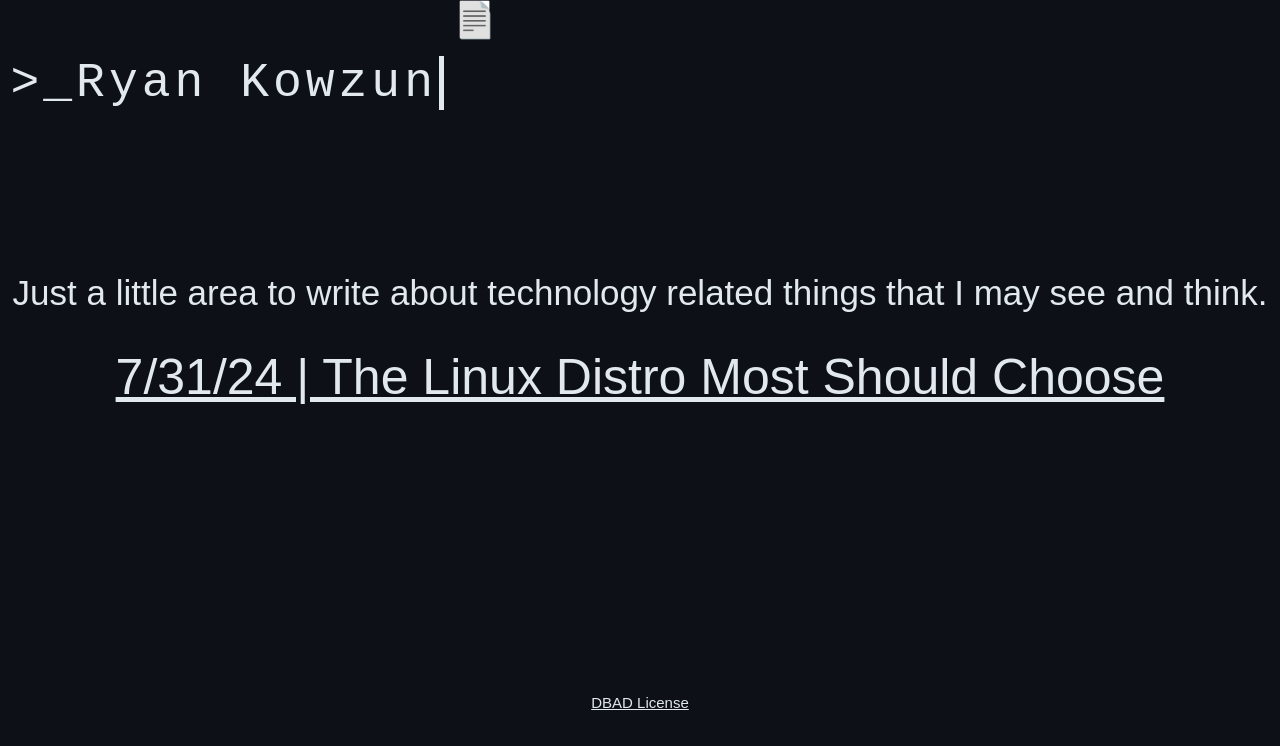
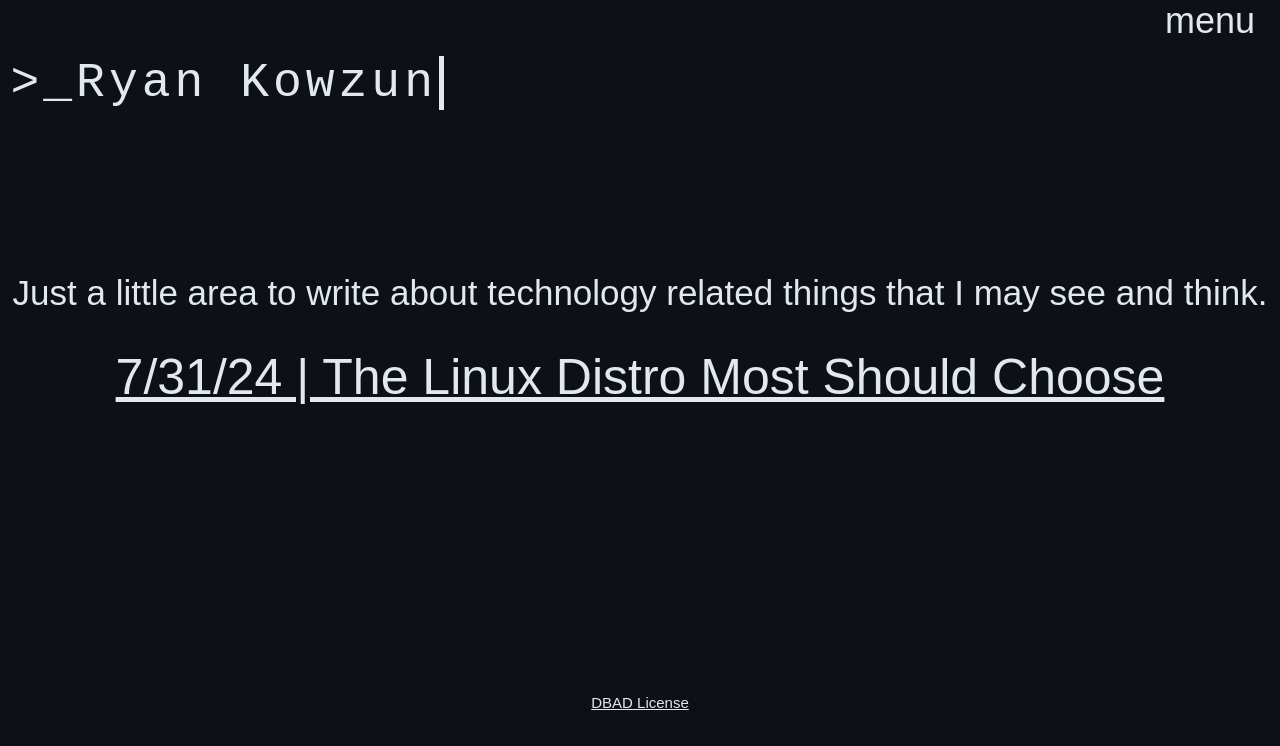
Before and after one commit to RyanKowzun/RyanKowzun.github.io, a plain HTML site: page Blog.html in a window 1280 px wide. Drawn offline with Linux system fonts and the light colour scheme; a web font is replaced by a local one.

Commit message:
updated menu

```diff
--- a/Blog.html
+++ b/Blog.html
@@ -23,9 +23,9 @@
           </div>
 
           <!-- Use any element to open the sidenav -->
-          <span onclick="openNav()">
-                <img src="page.png" style="width:5%">
-          </span>
+          <div class="menu">
+            <span onclick="openNav()">menu</span>
+          </div>
 
           <script>
             function openNav() {
```
